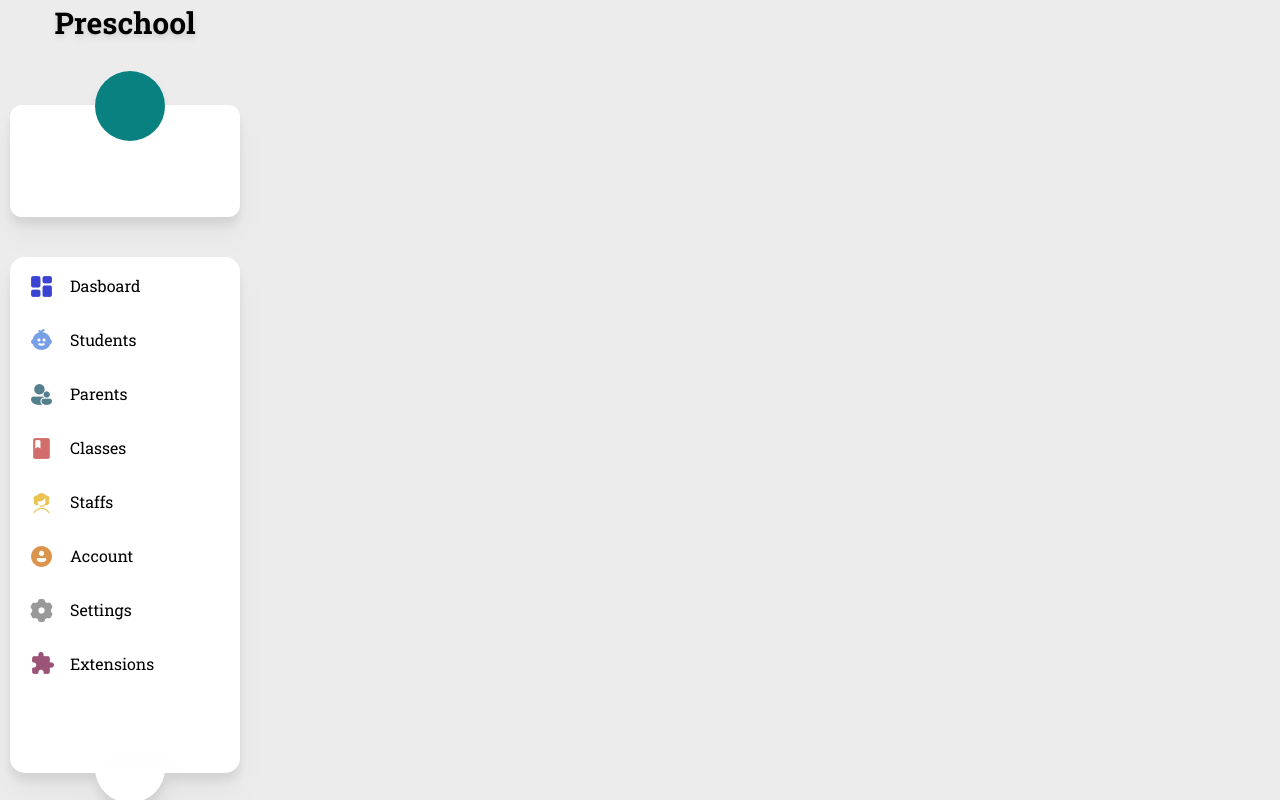
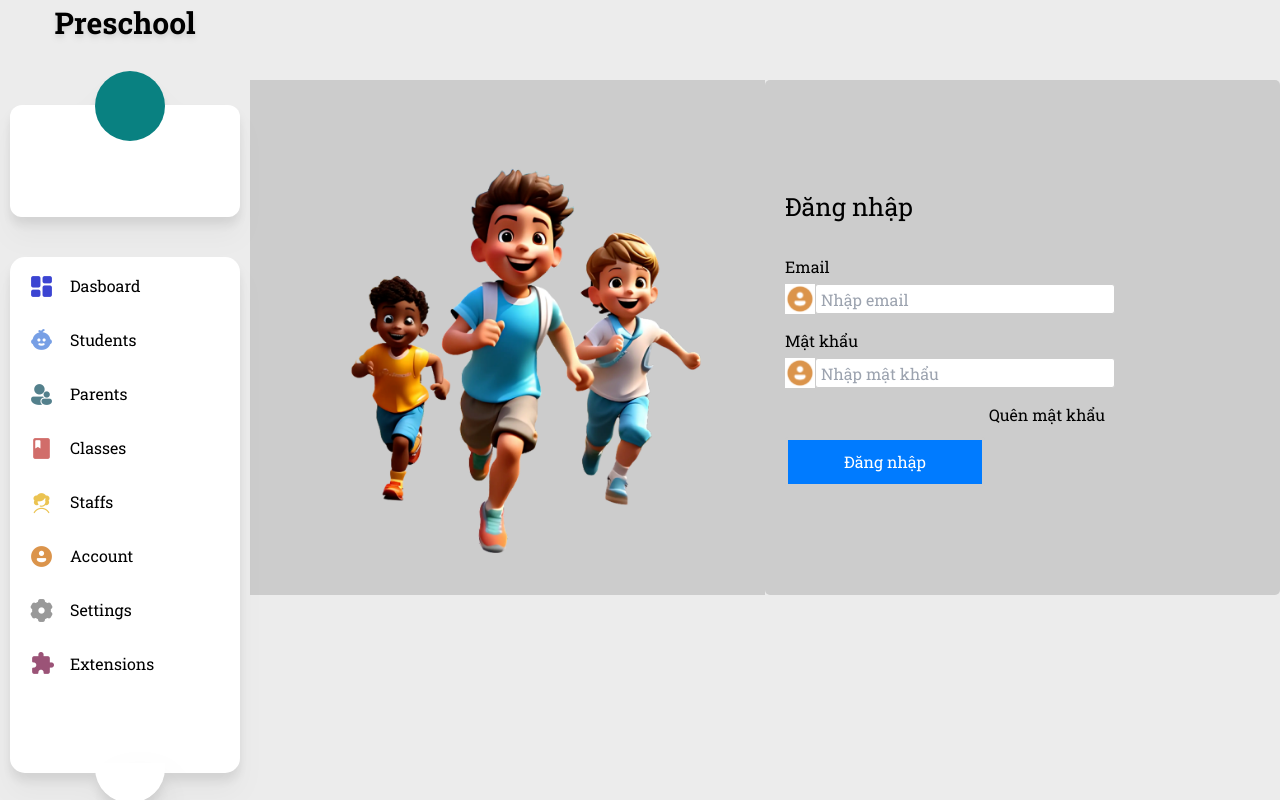
Before and after one commit to nguyenngocthach1403/preschool-system-project, a Vue app in the folder preschool_web_application/: page /login in a window 1280 px wide. Built offline with nearby package versions, Linux system fonts and the light colour scheme.

Commit message:
Toàn 1/5 13:20 Feat: Create login_view

```diff
--- a/preschool_web_application/src/presentations/dash_board_page/views/dash_board_page.vue
+++ b/preschool_web_application/src/presentations/dash_board_page/views/dash_board_page.vue
@@ -10,7 +10,6 @@ import { defineComponent } from 'vue'
 export default defineComponent({
     setup () {
 
-
         return {}
     }
 })
--- /dev/null
+++ b/preschool_web_application/src/presentations/login_page /login_view.vue
@@ -0,0 +1,112 @@
+<template>
+    <div class="layout-container">
+      <div class="image-container">
+        <img src="/src/assets/img/1.png" alt="Hình ảnh" />
+      </div>
+      <div class="form-container">
+        <form @submit.prevent="handleSubmit">
+            <h1>Đăng nhập</h1>
+          <label for="name">Email</label>
+          <div class="form-group">
+            <img src="/src/assets/icons/account.svg" alt="" />
+            <input type="email" id="email" v-model="email" placeholder="Nhập email" />
+          </div>
+          <label for="email">Mật khẩu</label>
+          <div class="form-group">
+            <img src="/src/assets/icons/account.svg" alt="" />
+            <input type="text" id="password" v-model="password" placeholder="Nhập mật khẩu" />
+          </div>
+          <div class="forgot-password">
+            <a href="#">Quên mật khẩu</a>
+          </div>
+          <button type="submit">Đăng nhập</button>
+        </form>
+      </div>
+    </div>
+  </template>
+
+  <script>
+  export default {
+    data() {
+      return {
+        email: '',
+        password: ''
+      }
+    },
+    methods: {
+      handleSubmit() {
+        console.log('Gửi dữ liệu:', this.email, this.password)
+      }
+    }
+  }
+  </script>
+  <style scoped>
+  .layout-container {
+    display: flex;
+  }
+  .image-container {
+    width: 50%;
+    height: 100%;
+    background-color: #ccc;
+    text-align: center;
+  }
+
+  .image-container img {
+    width: 100%;
+    height: 100%;
+    object-fit: cover;
+  }
+
+  .form-container {
+    display: flex;
+    justify-content: start;
+    align-items: center;
+    width: 50%;
+    padding: 20px;
+    background-color: #ccc;
+    border-radius: 5px;
+  }
+  h1{
+    font-size: 25px;
+    margin-bottom: 30px;
+  }
+  .form-group {
+    display: flex;
+    align-items: center;
+    margin-bottom: 15px;
+  }
+
+  .form-group img {
+    width: 30px;
+    height: 30px;
+    background-color: #fff;
+  }
+
+  label {
+    display: block;
+    margin-bottom: 5px;
+  }
+
+  input {
+    width: 300px;
+    height: 30px;
+    padding: 5px;
+    border: 1px solid #ccc;
+    border-radius: 3px;
+  }
+
+  .forgot-password {
+    display: block;
+    text-align: end;
+    margin: 10px;
+  }
+  button {
+    width: 200px;
+    background-color: #007bff;
+    color: #fff;
+    padding: 10px 20px;
+    border: 3px solid #ccc;
+    border-radius: 3px;
+    cursor: pointer;
+  }
+  </style>
--- a/preschool_web_application/src/router/router.ts
+++ b/preschool_web_application/src/router/router.ts
@@ -5,10 +5,8 @@ import StudentView from '@/presentations/student_page/view/student_page.vue';
 import ParentView from '@/presentations/parent_page/views/parent_page.vue';
 import ClassView from '@/presentations/class_page/views/class_page.vue';
 import StudentCreationView from '@/presentations/student_creation_page/views/student_creation_page.vue';
-import ParentCreationView from '@/presentations/parent_page/views/parent_create_page.vue'
-
-
-
+import ParentCreationView from '@/presentations/parent_page/views/parent_create_page.vue';
+import login_view from '@/presentations/login_page /login_view.vue';
 const router = Router()
 export default router;
 function Router()
@@ -46,6 +44,11 @@ function Router()
                 path: '/parents/create',
                 component: ParentCreationView
             },
+            {
+                name: 'LoginView',
+                path: '/login',
+                component: login_view
+            }
 
         ]
     });
```
Also changed, not shown: preschool_web_application/src/assets/img/1.png (added).
